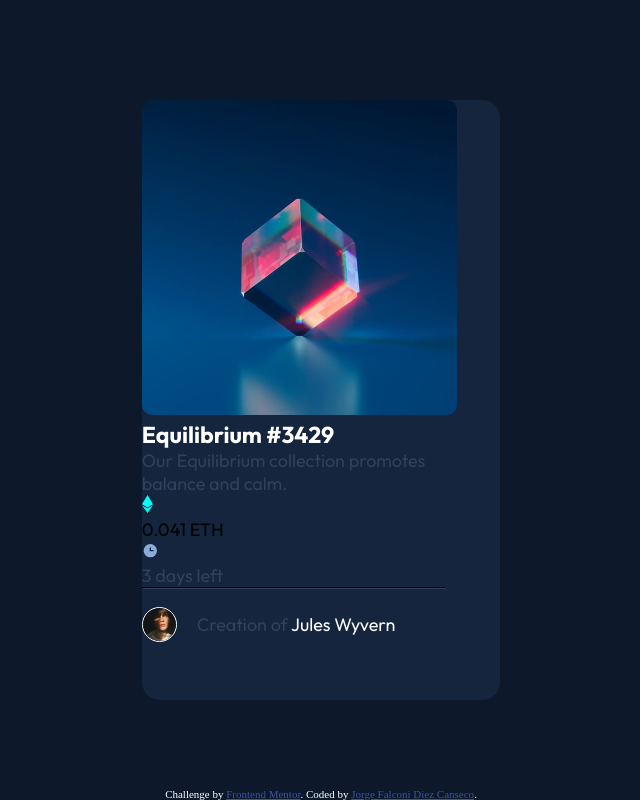
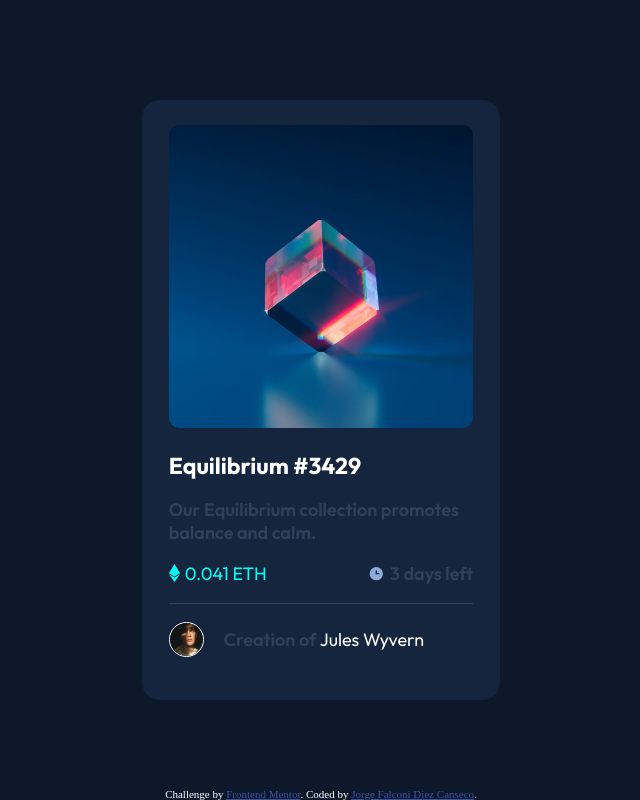
Before and after one commit to jfalconidc/Frontend-Mentor-NFT-preview-card-component, a plain HTML site: page index.html in a window 1280 px wide. Shown: the whole page, without its empty margins (319-959 px from the left). Drawn offline with Linux system fonts and the light colour scheme.

Commit message:
Finalizando los estilos

```diff
--- a/styles/index.css
+++ b/styles/index.css
@@ -32,26 +32,68 @@ body {
 .content {
     width: 85%;
     height: 550px;
+    position: absolute;
+    top: 50%;
+    left: 50%;
+    margin-top: -275px;
+    margin-left: -42.5%;
 }
 
 .content h1 {
     color: hsl(0, 0%, 100%);
     font-size: 23px;
+    margin-top: 18px;
+}
+
+.content > p {
+    margin-top: 18px;
 }
 
 .parag {
     color: hsl(215, 32%, 27%);
+    font-weight: 600;
 }
 
 .content > img{
-    width: 315px;
-    height: 315px;
+    width: 100%;
+    height: 55%;
     border-radius: 10px;
     margin: auto;
 }
 
 .content hr {
-    border-color: hsl(215, 32%, 27%);
+    height: 1px;
+    border-width: 0;
+    background-color: hsl(215, 32%, 27%);
+    margin-top: 18px;
+}
+
+.crypto {
+    display: flex;
+    justify-content: flex-start;
+    align-items: center;
+    gap: 5px;
+}
+
+.crypto p {
+    color: hsl(178, 100%, 50%);
+}
+
+.time {
+    display: flex;
+    justify-content: flex-start;
+    align-items: center;
+    gap: 5px;
+}
+
+.time p {
+    color: hsl(215, 32%, 27%);
+}
+
+.indicators {
+    display: flex;
+    justify-content: space-between;
+    margin-top: 18px;
 }
 
 .creator {
```
